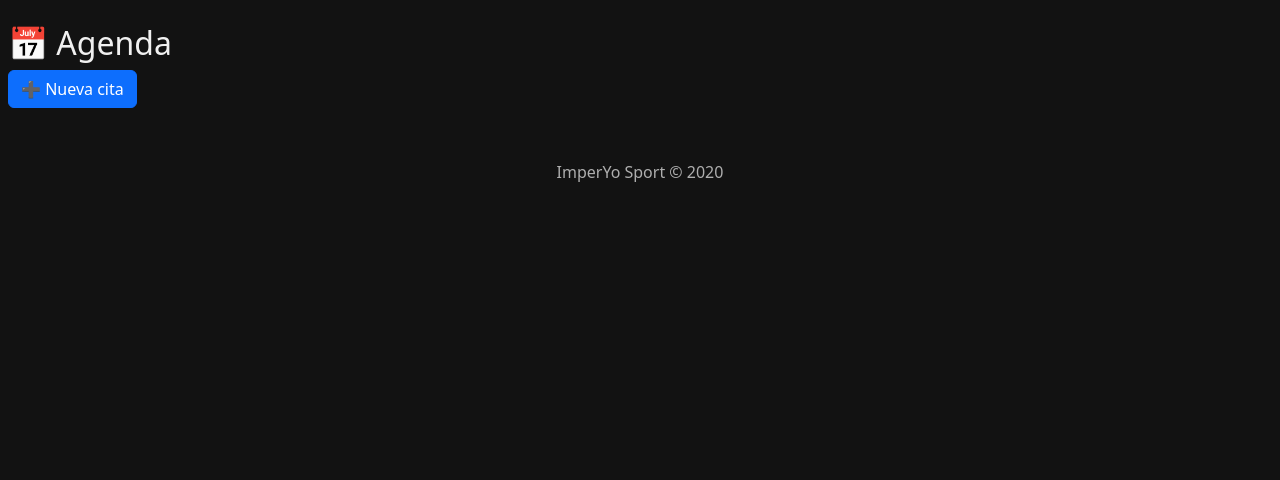
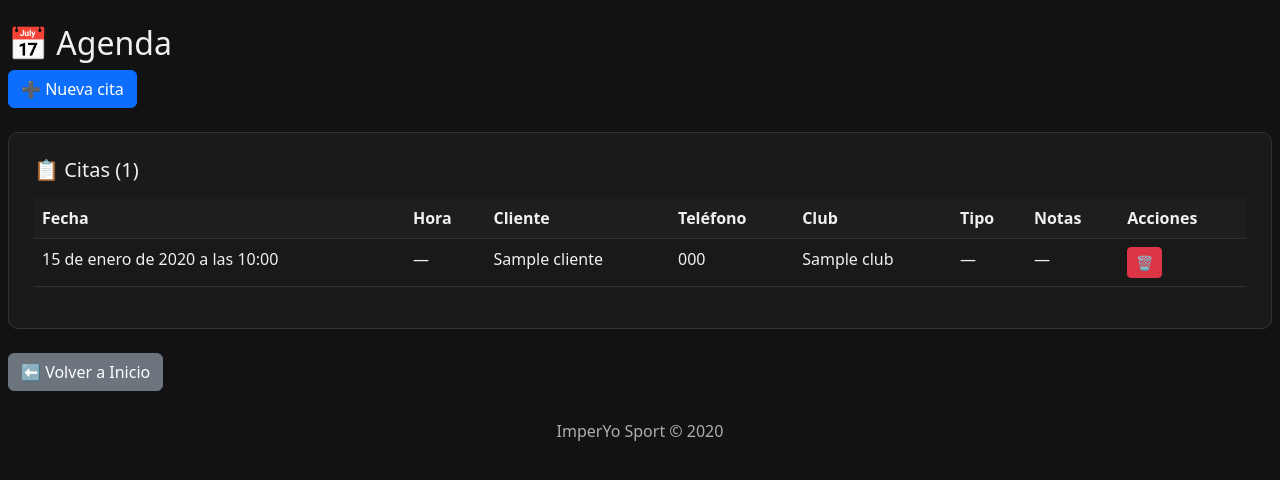
Before and after one commit to LuisPastorMartinez/imperyo_django, a Django app: template pedidos/templates/pedidos/agenda.html in a window 1280 px wide. Shown: the part 230-710 px from the top of the page. Run offline with Django 5.2, Linux system fonts and the light colour scheme; the template is opened without the code that fills it: most values are stand-ins (such as "Sample title", 1, 10 or a date in 2020).

Commit message:
paso 6 otra vez

```diff
--- a/pedidos/templates/pedidos/agenda.html
+++ b/pedidos/templates/pedidos/agenda.html
@@ -72,4 +72,48 @@
     </form>
 </div>
 
+{% if citas %}
+<div class="card-custom mb-4">
+    <h5 class="section-title mb-3">📋 Citas ({{ citas|length }})</h5>
+    <table class="table-home table table-striped">
+        <thead>
+            <tr>
+                <th>Fecha</th>
+                <th>Hora</th>
+                <th>Cliente</th>
+                <th>Teléfono</th>
+                <th>Club</th>
+                <th>Tipo</th>
+                <th>Notas</th>
+                <th>Acciones</th>
+            </tr>
+        </thead>
+        <tbody>
+            {% for c in citas %}
+            <tr>
+                <td>{{ c.Fecha|default:"—" }}</td>
+                <td>{{ c.Hora|default:"—" }}</td>
+                <td>{{ c.Cliente|default:"—" }}</td>
+                <td>{{ c.Telefono|default:"—" }}</td>
+                <td>{{ c.Club|default:"—" }}</td>
+                <td>{{ c.Tipo|default:"—" }}</td>
+                <td>{{ c.Notas|default:"—" }}</td>
+                <td>
+                    <a href="{% url 'agenda_eliminar' c.ID %}" class="btn btn-sm btn-danger" onclick="return confirm('¿Eliminar?')">🗑️</a>
+                </td>
+            </tr>
+            {% endfor %}
+        </tbody>
+    </table>
+</div>
+{% else %}
+<div class="card-custom">
+    <p>📭 No hay citas programadas</p>
+</div>
+{% endif %}
+
+<div class="d-flex gap-2 mt-4">
+    <a href="{% url 'pedidos_home' %}" class="btn btn-secondary">⬅️ Volver a Inicio</a>
+</div>
+
 {% endblock %}
```
